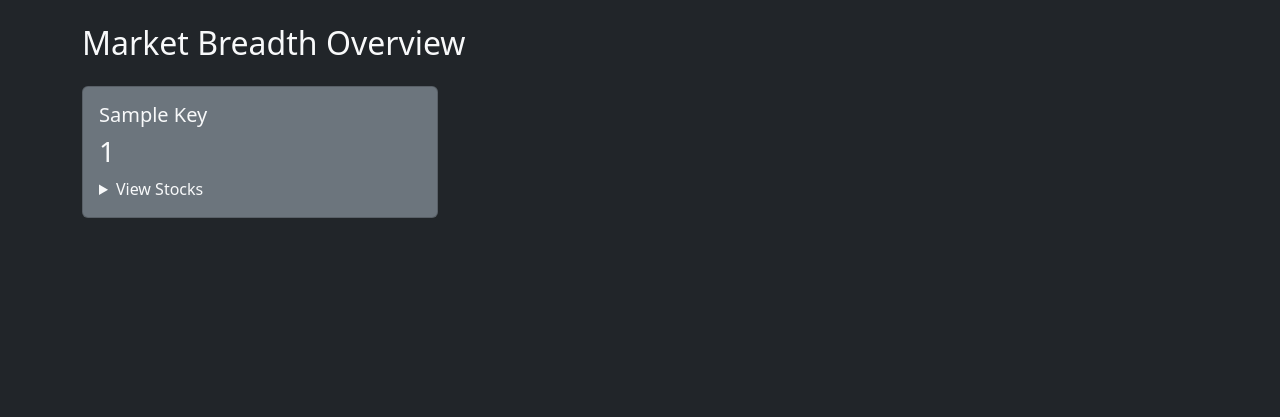
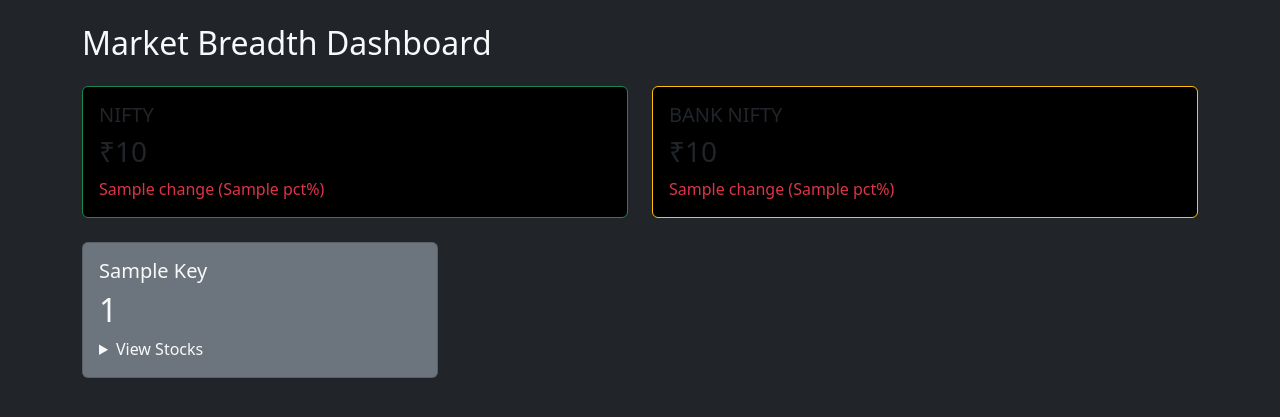
Before and after one commit to jrnbackup00/nifty-dashboard, a FastAPI app: template templates/dashboard.html in a window 1280 px wide. Shown: the top 417 px of the page. Run offline with FastAPI, Linux system fonts and the light colour scheme; the template is opened without the code that fills it: most values are stand-ins (such as "Sample title", 1, 10 or a date in 2020).

Commit message:
New Upgraded UI

```diff
--- a/main.py
+++ b/main.py
@@ -1,35 +1,23 @@
-print("NEW VERSION LOADED 🚀 AUTO UNIVERSE")
+from fastapi import FastAPI, Request
+from fastapi.responses import HTMLResponse
+from fastapi.templating import Jinja2Templates
 
-from fastapi import FastAPI
+from breadth_engine import calculate_breadth
 
-print("APP STARTED SUCCESSFULLY 🚀")
+app = FastAPI()   # 👈 MUST come before any @app.get
 
-app = FastAPI()
+templates = Jinja2Templates(directory="templates")
+
 
 @app.get("/")
-def home():
-    return {"message": "If you see this, deployment works"}
+def root():
+    return {"status": "running"}
 
-from universe import load_stock_universe
-@app.get("/stocks")
-def get_stocks():
-    stocks = load_stock_universe()
-    return {
-        "count": len(stocks),
-        "stocks": stocks
-    }
-
-from breadth_engine import calculate_breadth
 
 @app.get("/breadth")
 def breadth():
     return calculate_breadth()
 
-from fastapi.responses import HTMLResponse
-from fastapi.templating import Jinja2Templates
-from fastapi import Request
-
-templates = Jinja2Templates(directory="templates")
 
 @app.get("/dashboard", response_class=HTMLResponse)
 def dashboard(request: Request):
--- a/templates/dashboard.html
+++ b/templates/dashboard.html
@@ -2,28 +2,68 @@
 <html>
 <head>
     <title>Nifty Breadth Dashboard</title>
+    <meta http-equiv="refresh" content="300">
     <link href="https://cdn.jsdelivr.net/npm/bootstrap@5.3.3/dist/css/bootstrap.min.css" rel="stylesheet">
 </head>
+
 <body class="bg-dark text-light">
 
 <div class="container mt-4">
 
-    <h2 class="mb-4">Market Breadth Overview</h2>
+    <h2 class="mb-4">Market Breadth Dashboard</h2>
 
+    <!-- INDICES BANNER -->
+    <div class="row mb-4">
+
+        <div class="col-md-6">
+            <div class="card bg-black border-success">
+                <div class="card-body">
+                    <h5>NIFTY</h5>
+                    <h3>₹{{ data.indices.nifty.price }}</h3>
+                    <div class="{% if data.indices.nifty.change >= 0 %}text-success{% else %}text-danger{% endif %}">
+                        {{ data.indices.nifty.change }} ({{ data.indices.nifty.pct }}%)
+                    </div>
+                </div>
+            </div>
+        </div>
+
+        <div class="col-md-6">
+            <div class="card bg-black border-warning">
+                <div class="card-body">
+                    <h5>BANK NIFTY</h5>
+                    <h3>₹{{ data.indices.banknifty.price }}</h3>
+                    <div class="{% if data.indices.banknifty.change >= 0 %}text-success{% else %}text-danger{% endif %}">
+                        {{ data.indices.banknifty.change }} ({{ data.indices.banknifty.pct }}%)
+                    </div>
+                </div>
+            </div>
+        </div>
+
+    </div>
+
+    <!-- CATEGORY CARDS -->
     <div class="row">
 
-        {% for key, value in data.items() %}
+        {% for key, value in data.items() if key != "indices" %}
         <div class="col-md-4 mb-3">
             <div class="card bg-secondary text-light">
                 <div class="card-body">
-                    <h5 class="card-title">{{ key.replace('_', ' ').title() }}</h5>
-                    <h3>{{ value.count }}</h3>
+                    <h5>{{ key.replace('_', ' ').title() }}</h5>
+                    <h2>{{ value.count }}</h2>
 
                     <details>
                         <summary>View Stocks</summary>
-                        <div style="max-height:200px; overflow-y:auto;">
+                        <div style="max-height:250px; overflow-y:auto;">
                             {% for stock in value.stocks %}
-                                <div>{{ stock }}</div>
+                            <div class="d-flex justify-content-between border-bottom py-1">
+                                <span>{{ stock.symbol }}</span>
+                                <span>
+                                    ₹{{ stock.price }}
+                                    <span class="{% if stock.change >= 0 %}text-success{% else %}text-danger{% endif %}">
+                                        {{ stock.change }} ({{ stock.pct }}%)
+                                    </span>
+                                </span>
+                            </div>
                             {% endfor %}
                         </div>
                     </details>
```
Also changed, not shown: breadth_engine.py (+46 -19 lines).
